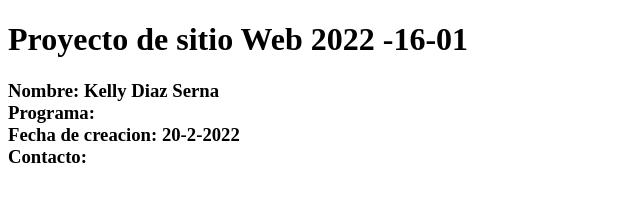
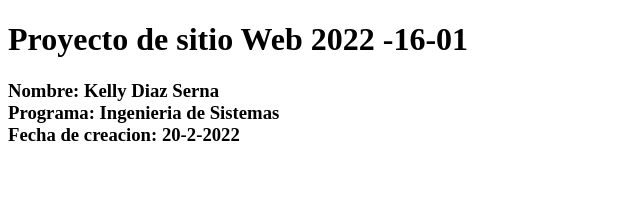
Before and after one commit to kellydiazserna/DSW-KellyDiaz, a plain HTML site: page index.html in a window 1280 px wide. Shown: the whole page, without its empty margins (0-640 px from the left). Drawn offline with Linux system fonts and the light colour scheme.

Commit message:
Actualizacion1

```diff
--- a/index.html
+++ b/index.html
@@ -9,10 +9,8 @@
 <body>
     <h1>Proyecto de sitio Web 2022 -16-01</h1>
     <h3> Nombre: Kelly Diaz Serna <br>
-        Programa: <br>
+        Programa: Ingenieria de Sistemas<br>
         Fecha de creacion: 20-2-2022 <br>
-        Contacto: <br>
-
     </h3>
 
 </body>
```
